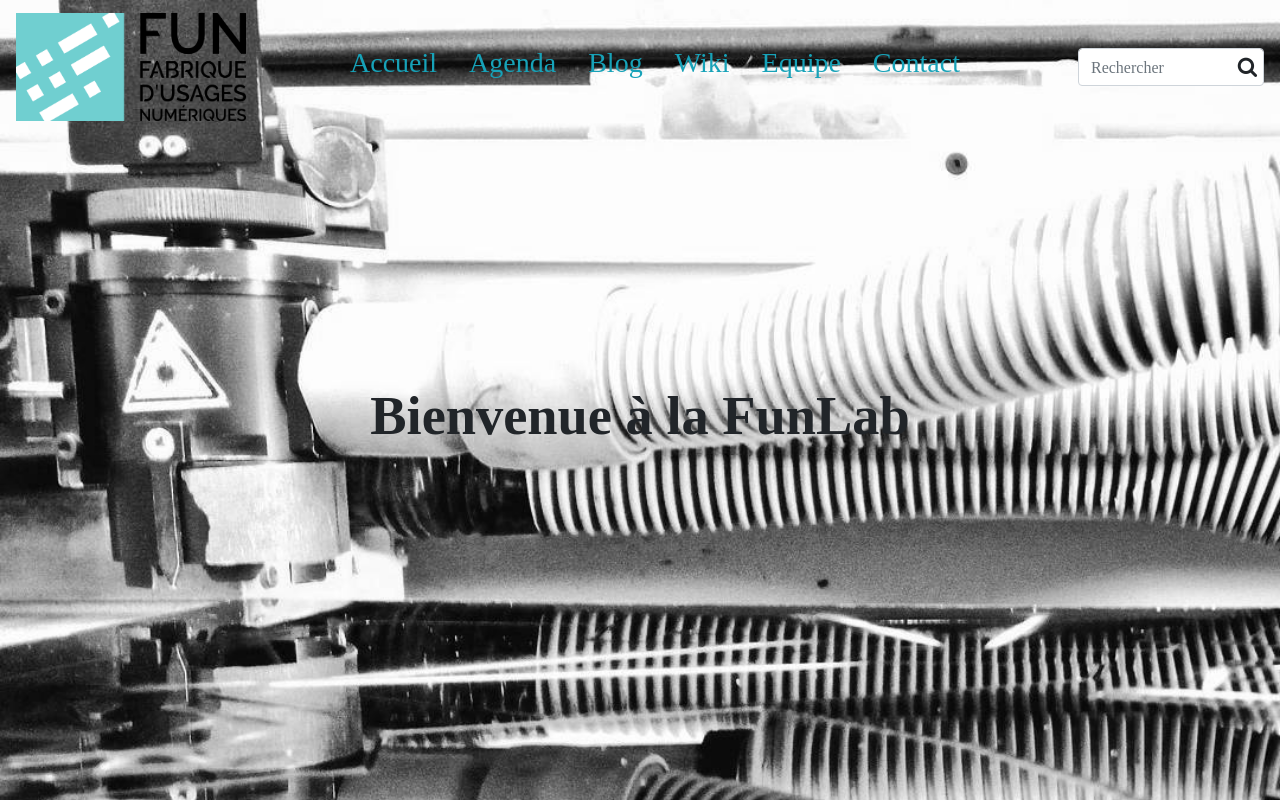
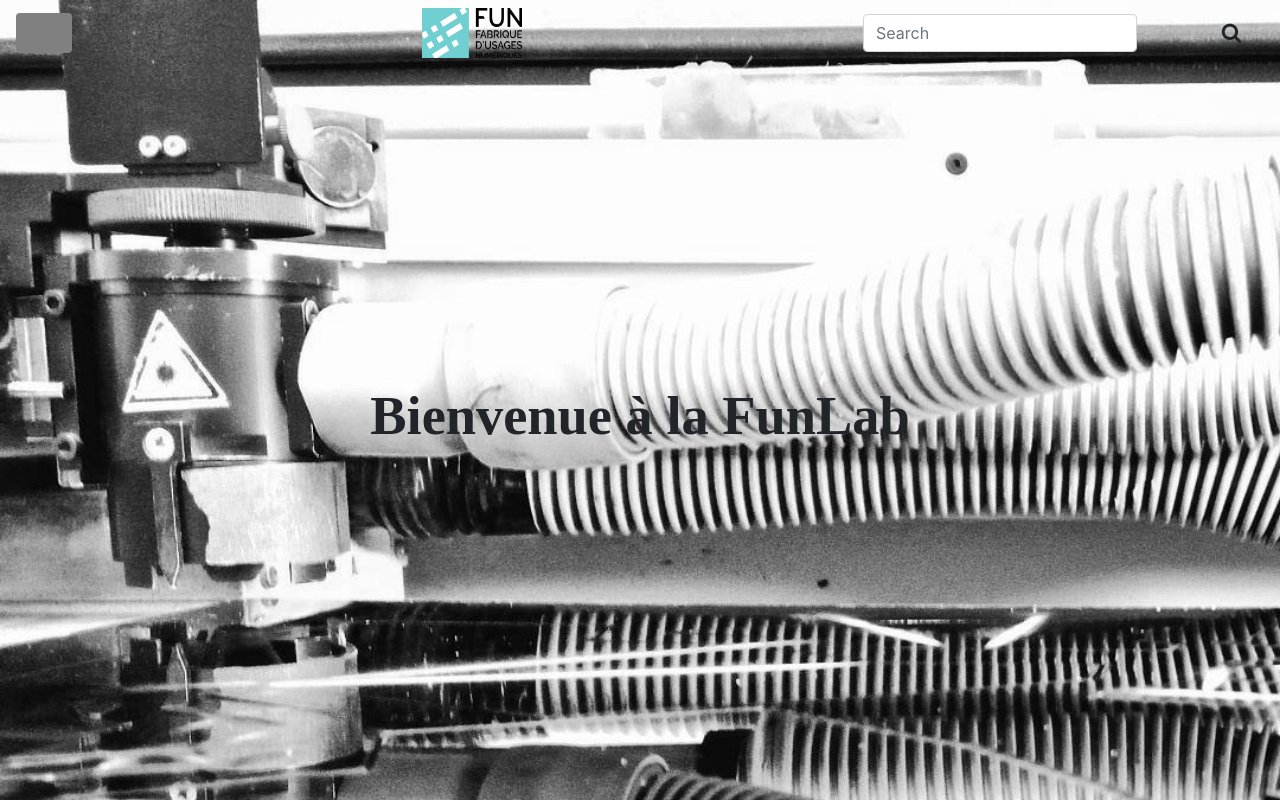
Before and after one commit to musloda/fablab-tours, an Angular app: page / in a window 1280 px wide. Shown: the top 802 px of the page. Built offline with nearby package versions, Linux system fonts and the light colour scheme; what ngx-openlayers would draw is missing.

Commit message:
navbar new

```diff
--- a/src/app/header/header.component.html
+++ b/src/app/header/header.component.html
@@ -1,21 +1,67 @@
+<!--
+<nav class="navbar fixed-top flex-column navbar-expand-lg navbar-light nav1" *ngIf="onWindowfix()">
+  <a class="navbar-brand d-flex justify-content-between">
+    <img src="../../assets/images/image-header/logo_funlab.png" width="115%" height="115%" routerLink="">
+  </a>
+  <button type="button" (click)="showFilter()" id="boutonfiltre2" class="button" [ngClass]="{'transBtn': filterDisplayed}">{{ filterDisplayed ? '&#10094;' : '&#10095;'}} Filtre</button>
+</nav>
 
-<nav class="navbar fixed-top navbar-expand-lg navbar-light nav1" *ngIf="onWindowfix()">
 
+
+<nav class="navbar fixed-top flex-column navbar-expand-lg navbar-light nav2" *ngIf="onWindowScroll()">
   <a class="navbar-brand d-flex justify-content-between">
-    <img src="../../assets/images/image-header/logo_funlab.png" width="115%" height="115%" routerLink="/accueil">
+    <img src="../../assets/images/image-header/logo_funlab.png" width="115%" height="115%" routerLink="">
   </a>
+  <button type="button" (click)="showFilter()" id="boutonfiltre2" class="button" [ngClass]="{'transBtn': filterDisplayed}">{{ filterDisplayed ? '&#10094;' : '&#10095;'}} Filtre</button>
+</nav>
+-->
 
-  <button class="navbar-toggler" type="button" (click)="isCollapsed = !isCollapsed">
+<!-- betamlachine toggler: toggle-menu menu-right push-body jPushMenuBtn -->
+
+<nav class="navbar sidenav fixed-top">
+   <button class="navbar-toggler mr-4" type="button" (click)="isCollapsed = !isCollapsed">
     <span class="navbar-toggler-icon"></span>
   </button>
-
-    <!-- Icon loupe pour recherche
-    <img src="../../assets/images/image-header/loupe2.png" width="40" routerLink="/recherche">
-  -->
-  <div class="navbar-collapse" id="navbarNav"  [ngbCollapse]="!isCollapsed">
+  <div class="collapse navbar-collapse" id="navbarTogglerDemo01" [ngbCollapse]="!isCollapsed">
     <ul class="navbar-nav mx-auto">
             <li class="nav-item">
-        <h3 class="nav-link text-info mx-2" routerLink="/accueil">Accueil</h3>
+              <h3 class="nav-link text-info mx-2" routerLink="">Accueil</h3>
+            </li>
+            <li class="nav-item">
+              <h3 class="nav-link text-info mx-2" routerLink="/agenda">Agenda</h3>
+            </li>
+            <li class="nav-item">
+              <h3 class="nav-link text-info mx-2" routerLink="/blog">Blog</h3>
+            </li>
+            <li class="nav-item">
+              <h3 class="nav-link text-info mx-2" routerLink="/wiki">Wiki</h3>
+            </li>
+            <li class="nav-item">
+              <h3 class="nav-link text-info mx-2" routerLink="/equipe">Equipe</h3>
+            </li>
+            <li class="nav-item">
+              <h3 class="nav-link text-info mx-2" routerLink="/contact">Contact</h3>
+            </li>
+          </ul>
+
+  </div>
+  <img src="../../assets/images/image-header/logo_funlab.png" width="100px" height="50px" routerLink="">
+   <form class="form-inline my-2 my-lg-0 col-4">
+      <input class="form-control mr-sm-2" type="search" placeholder="Search" aria-label="Search">
+      <i role="submit" class="fa fa-search"></i>
+    </form>
+</nav>
+
+<!-- Debut sidenav -->
+<!--
+<nav class="sidebar bg-light d-none d-xl-block pl-2" id="nav1">
+  <div class="navbar-nav">
+    <div class="row">
+      <div class="col-12 d-flex justify-content-center">
+        <div class="navbar-collapse" id="navbarNav">
+          <ul class="navbar-nav mx-auto">
+            <li class="nav-item">
+              <h3 class="nav-link text-info mx-2" routerLink="">Accueil</h3>
             </li>
             <li class="nav-item">
               <h3 class="nav-link text-info mx-2" routerLink="/agenda">Agenda</h3>
@@ -38,54 +84,9 @@
             <input name="search" class="fa fa-search form-control" type="search" placeholder="Rechercher" aria-label="Search">
             <i role="submit" class="fa fa-search"></i>
           </form>
-
+        </div>
+      </div>
+    </div>
   </div>
 </nav>
-
-
-
-
-
-<div class="backgroundimage">
-  <nav class="navbar fixed-top navbar-expand-lg navbar-light nav2" *ngIf="onWindowScroll()">
-
-    <a class="navbar-brand d-flex justify-content-between">
-      <img src="../../assets/images/image-header/logo_funlab.png" width="115%" height="115%" routerLink="/accueil">
-    </a>
-
-    <button class="navbar-toggler" type="button" (click)="isCollapsed = !isCollapsed">
-      <span class="navbar-toggler-icon"></span>
-    </button>
-
-    <!-- Icon loupe pour recherche
-    <img src="../../assets/images/image-header/loupe2.png" width="40" routerLink="/recherche">
 -->
-  <div class="navbar-collapse" id="navbarNav"  [ngbCollapse]="!isCollapsed">
-    <ul class="navbar-nav mx-auto">
-      <li class="nav-item">
-        <h3 class="nav-link text-info mx-2" routerLink="/accueil">Accueil</h3>
-      </li>
-      <li class="nav-item">
-        <h3 class="nav-link text-info mx-2" routerLink="/agenda">Agenda</h3>
-      </li>
-      <li class="nav-item">
-        <h3 class="nav-link text-info mx-2" routerLink="/blog">Blog</h3>
-      </li>
-      <li class="nav-item">
-        <h3 class="nav-link text-info mx-2" routerLink="/wiki">Wiki</h3>
-      </li>
-      <li class="nav-item">
-        <h3 class="nav-link text-info mx-2" routerLink="/equipe">Equipe</h3>
-      </li>
-      <li class="nav-item">
-        <h3 class="nav-link text-info mx-2" routerLink="/contact">Contact</h3>
-      </li>
-    </ul>
-
-    <form class="form-inline justify-content-center">
-      <input name="search" class="fa fa-search form-control" type="search" placeholder="Rechercher" aria-label="Search">
-      <i role="submit" class="fa fa-search"></i>
-    </form>
-
-  </div>
-</nav>
```
Lines whose indentation alone changed are shown as unchanged.
